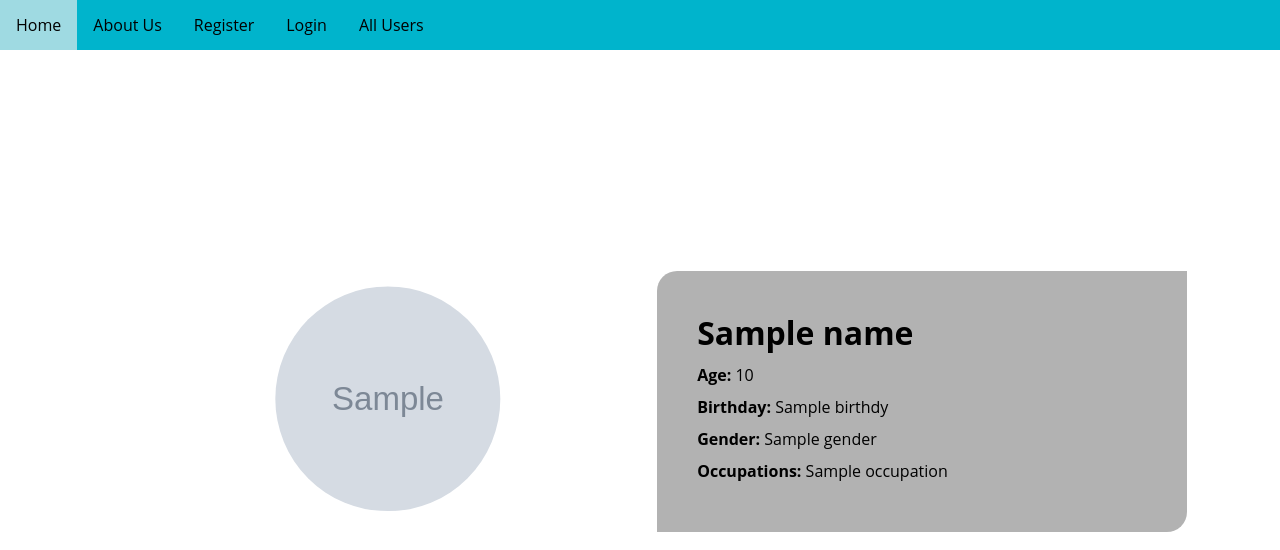
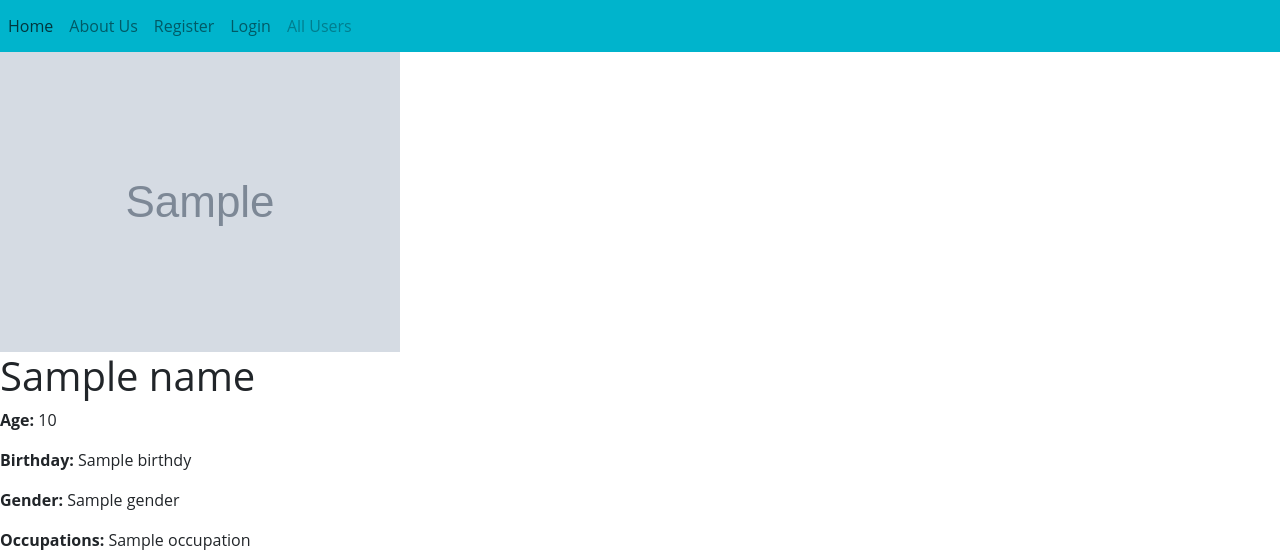
Before and after one commit to chodarimon/backend-project, a Node server app: template views/result.ejs in a window 1280 px wide. Shown: the top 550 px of the page. Run offline with Node 20, Linux system fonts and the light colour scheme; the template is opened without the code that fills it: most values are stand-ins (such as "Sample title", 1, 10 or a date in 2020); grey boxes marked "Sample" are stand-in pictures; some libraries are stand-ins or nearby versions.

Commit message:
result.ej bootstrap navbar

```diff
--- a/views/result.ejs
+++ b/views/result.ejs
@@ -1,20 +1,34 @@
 <!DOCTYPE html>
 <html>
   <head>
-    <meta charset="utf-8" />
-    <title>Your celebrity</title>
-    <link rel="stylesheet" href="result.css" />
-    <!-- <link rel="icon" href="public/favicon.ico"> -->
+    <title>Main</title>
+
+    <!-- Bootstrap Scripts -->
+    <script src="https://cdnjs.cloudflare.com/ajax/libs/popper.js/1.14.3/umd/popper.min.js"></script>
+    <script src="https://stackpath.bootstrapcdn.com/bootstrap/4.1.3/js/bootstrap.min.js"></script>
+
+    <!-- Bootstrap CSS -->
+    <link rel="stylesheet" href="https://maxcdn.bootstrapcdn.com/bootstrap/4.0.0/css/bootstrap.min.css"
+    integrity="sha384-Gn5384xqQ1aoWXA+058RXPxPg6fy4IWvTNh0E263XmFcJlSAwiGgFAW/dAiS6JXm"
+    crossorigin="anonymous">
+
+    <link rel="stylesheet" href="/style.css">
+    <link rel="stylesheet" href="/auth.css">
   </head>
   <body>
-    <nav class="navbar">
-      <ul class="nav-list">
-        <li class="nav-item"><a href="/">Home</a></li>
-        <li class="nav-item"><a href="/about">About Us</a></li>
-        <li class="nav-item"><a href="/auth/registration">Register</a></li>
-        <li class="nav-item"><a href="/auth/login">Login</a></li>
-        <li class="nav-item"><a href="/auth/users">All Users</a></li>
-      </ul>
+    <nav class="navbar navbar-expand-lg navbar-light">
+      <button class="navbar-toggler" type="button" data-toggle="collapse" data-target="#navbarNavAltMarkup" aria-controls="navbarNavAltMarkup" aria-expanded="false" aria-label="Toggle navigation">
+        <span class="navbar-toggler-icon"></span>
+      </button>
+      <div class="collapse navbar-collapse" id="navbarNavAltMarkup">
+        <div class="navbar-nav">
+          <a class="nav-item nav-link" href="/">Home <span class="sr-only">(current)</span></a>
+          <a class="nav-item nav-link" href="/about">About Us</a>
+          <a class="nav-item nav-link" href="/auth/registration">Register</a>
+          <a class="nav-item nav-link" href="/auth/login">Login</a>
+          <a class="nav-item nav-link disabled" href="">All Users</a>
+        </div>
+      </div>
     </nav>
     <div class="info-page">
       <div class="info-photo">
```
